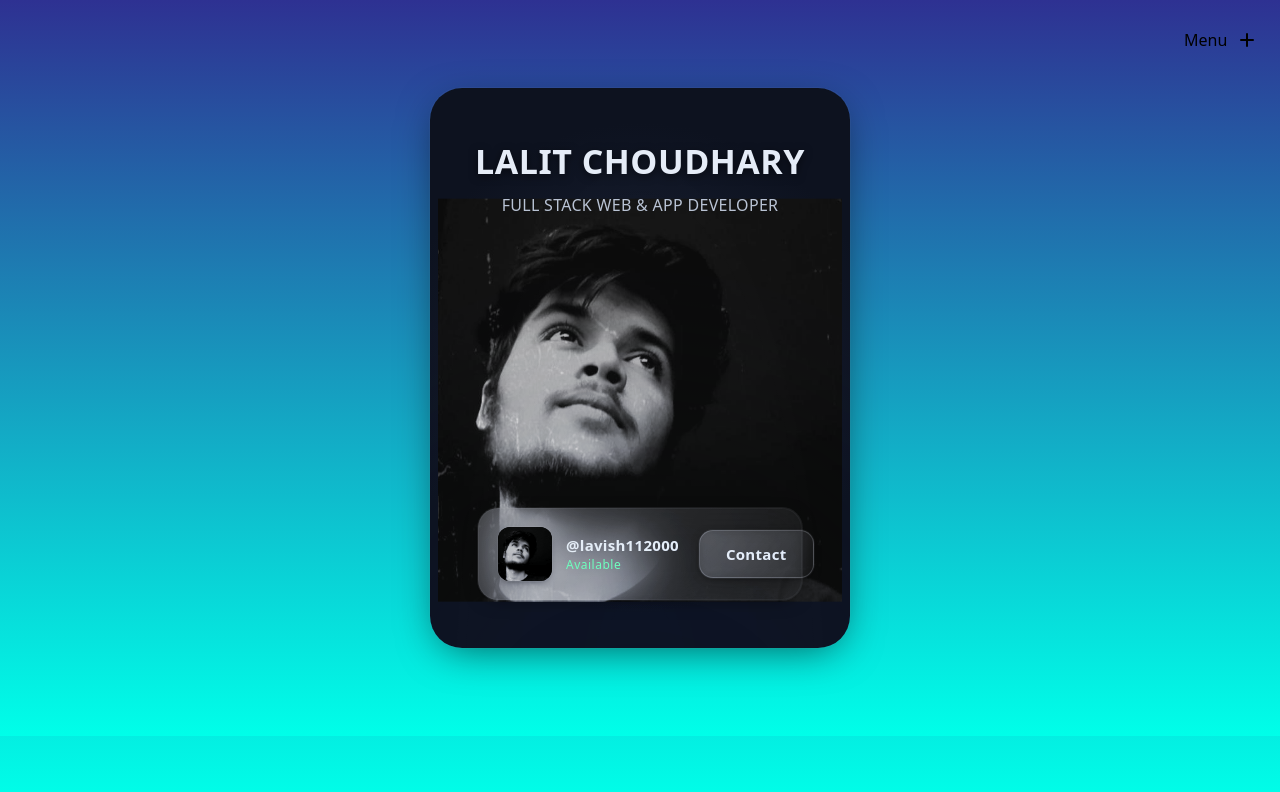
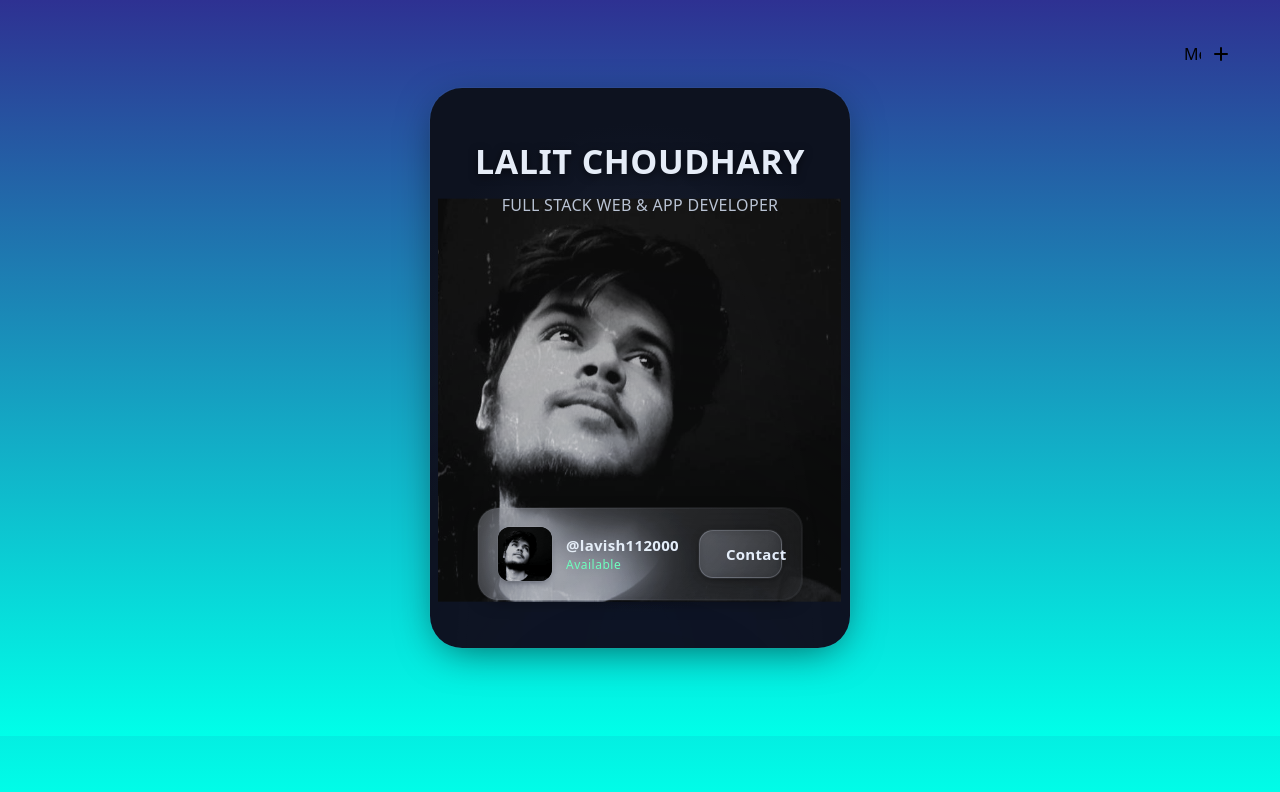
Before and after one commit to lavish112000/my-portfolio, a React (Create React App) app: page / in a window 1280 px wide. Shown: the top 792 px of the page. Built offline with nearby package versions, Linux system fonts and the light colour scheme; a web font is replaced by a local one.

Commit message:
Add mobile-first CSS with touch optimizations and fix deprecated color-adjust

```diff
--- a/src/index.css
+++ b/src/index.css
@@ -2,16 +2,133 @@
 @tailwind components;
 @tailwind utilities;
 
+/* Responsive Design Foundation */
+* {
+  box-sizing: border-box;
+}
+
+html {
+  font-size: 16px;
+  scroll-behavior: smooth;
+  /* Prevent horizontal scrolling */
+  overflow-x: hidden;
+}
+
+/* Device-specific font scaling */
+@media (max-width: 320px) {
+  html { font-size: 14px; }
+}
+
+@media (min-width: 321px) and (max-width: 768px) {
+  html { font-size: 15px; }
+}
+
+@media (min-width: 1920px) {
+  html { font-size: 18px; }
+}
+
 body {
   margin: 0;
+  padding: 0;
   font-family: -apple-system, BlinkMacSystemFont, 'Segoe UI', 'Roboto', 'Oxygen',
     'Ubuntu', 'Cantarell', 'Fira Sans', 'Droid Sans', 'Helvetica Neue',
     sans-serif;
   -webkit-font-smoothing: antialiased;
   -moz-osx-font-smoothing: grayscale;
+  /* iOS Safari viewport fix */
+  -webkit-text-size-adjust: 100%;
+  /* Prevent horizontal scrolling */
+  overflow-x: hidden;
+  /* Touch optimization */
+  -webkit-touch-callout: none;
+  -webkit-tap-highlight-color: transparent;
+  /* Safe area support for devices with notches */
+  padding-top: env(safe-area-inset-top);
+  padding-bottom: env(safe-area-inset-bottom);
+  padding-left: env(safe-area-inset-left);
+  padding-right: env(safe-area-inset-right);
 }
 
 code {
   font-family: source-code-pro, Menlo, Monaco, Consolas, 'Courier New',
     monospace;
 }
+
+/* Touch and Interaction Improvements */
+button, a, [role="button"] {
+  /* Increase touch target size */
+  min-height: 44px;
+  min-width: 44px;
+  /* Remove default touch highlighting */
+  -webkit-tap-highlight-color: transparent;
+  /* Improve touch responsiveness */
+  touch-action: manipulation;
+}
+
+/* Prevent zoom on input focus for iOS */
+input, select, textarea {
+  font-size: 16px;
+  -webkit-appearance: none;
+  appearance: none;
+}
+
+/* Image optimization */
+img {
+  max-width: 100%;
+  height: auto;
+  /* Improve image loading performance */
+  content-visibility: auto;
+}
+
+/* Scrollbar styling for better UX */
+::-webkit-scrollbar {
+  width: 8px;
+}
+
+::-webkit-scrollbar-track {
+  background: rgba(0, 0, 0, 0.1);
+}
+
+::-webkit-scrollbar-thumb {
+  background: rgba(255, 255, 255, 0.3);
+  border-radius: 4px;
+}
+
+::-webkit-scrollbar-thumb:hover {
+  background: rgba(255, 255, 255, 0.5);
+}
+
+/* High contrast mode support */
+@media (prefers-contrast: high) {
+  .bg-opacity-50 {
+    background-opacity: 0.8 !important;
+  }
+}
+
+/* Reduced motion support */
+@media (prefers-reduced-motion: reduce) {
+  *,
+  *::before,
+  *::after {
+    animation-duration: 0.01ms !important;
+    animation-iteration-count: 1 !important;
+    transition-duration: 0.01ms !important;
+    scroll-behavior: auto !important;
+  }
+}
+
+/* Focus visibility improvements */
+@media (prefers-reduced-motion: no-preference) {
+  :focus-visible {
+    outline: 2px solid #3b82f6;
+    outline-offset: 2px;
+  }
+}
+
+/* Print styles */
+@media print {
+  body {
+    -webkit-print-color-adjust: exact;
+    print-color-adjust: exact;
+  }
+}
```
